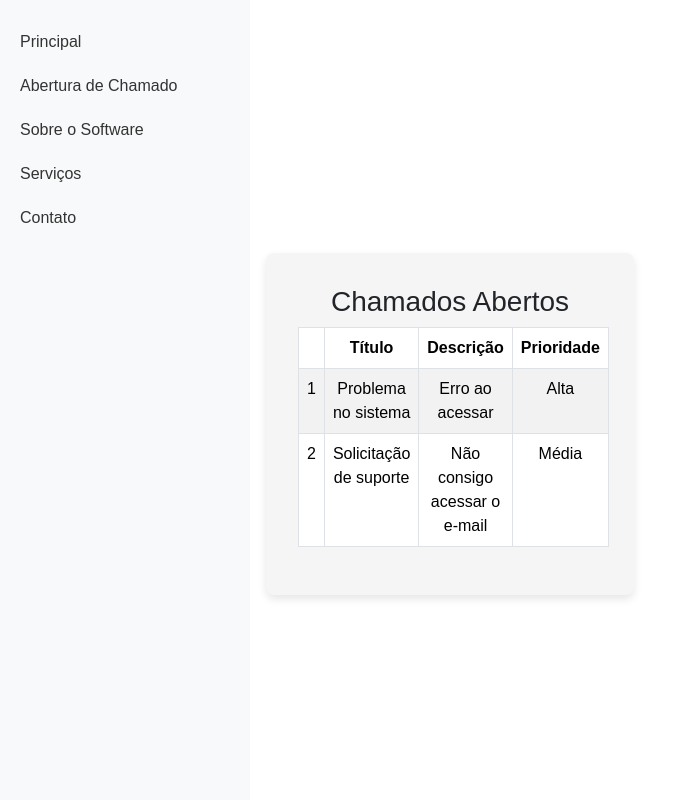
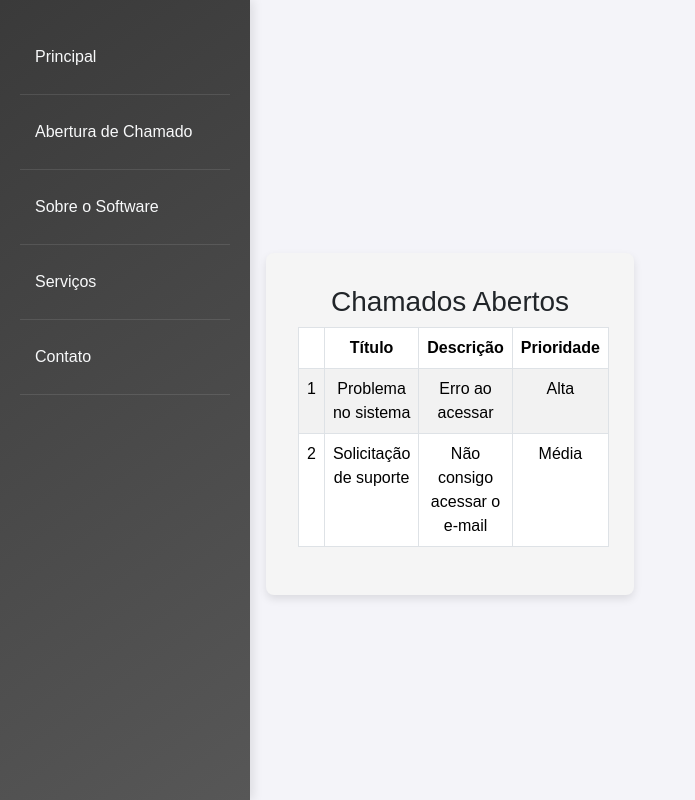
Before and after one commit to DavydeSouza/support, a React (Create React App) app in the folder support/: page /home in a window 1280 px wide. Shown: the whole page, without its empty margins (0-695 px from the left). Built offline with nearby package versions, Linux system fonts and the light colour scheme.

Commit message:
4- Visualização melhorada

```diff
--- a/support/src/styles/home.css
+++ b/support/src/styles/home.css
@@ -1,43 +1,65 @@
-/* src/components/Home.css */
 body {
     margin: 0;
-    font-family: Arial, sans-serif;
+    font-family: 'Poppins', sans-serif; /* Fonte mais moderna */
+    background-color: #f4f4f9; /* Fundo mais claro e suave */
 }
 
 #sidebar {
-    min-width: 250px; /* Largura do menu lateral */
-    height: 100vh; /* Altura total da tela */
-    padding: 20px; /* Espaçamento interno */
+    min-width: 250px;
+    height: 100vh;
+    padding: 20px;
+    background: linear-gradient(145deg, #3a3a3a, #575757); /* Gradiente para o fundo do menu */
+    box-shadow: 3px 0 10px rgba(0, 0, 0, 0.1); /* Sombra suave para dar profundidade */
+    color: #fff;
 }
 
 .sidebar-header {
     padding: 20px;
-    background: #6c757d; /* Cor do cabeçalho */
-    color: rgb(219, 207, 207);
+    background: #4e4e4e;
+    color: #f8f9fa;
+    font-size: 1.2rem;
+    font-weight: bold;
+    text-transform: uppercase;
+    letter-spacing: 2px;
+    border-bottom: 2px solid #fff;
+}
+
+.components {
+    list-style: none;
+    padding: 0;
+    margin: 0;
 }
 
 .components li {
-    padding: 10px 0;
+    padding: 15px 0;
+    border-bottom: 1px solid rgba(255, 255, 255, 0.1);
 }
 
 .components a {
-    color: #333;
+    color: #f8f9fa;
     text-decoration: none;
     display: block;
+    font-size: 1rem;
+    transition: all 0.3s ease-in-out; /* Transição suave ao passar o mouse */
+    padding: 10px 15px;
+    border-radius: 6px;
 }
 
 .components a:hover {
-    background: #bbbdbe;
-    min-width: 160px;
-    color: aliceblue;
-    border-radius: 6px; /* Cor ao passar o mouse */
+    background: rgba(255, 255, 255, 0.2); /* Fundo semitransparente */
+    color: #ffffff;
+    box-shadow: 0px 4px 10px rgba(0, 0, 0, 0.2); /* Sombra para destacar o item */
 }
 
 .menunav {
-    background-color: rgb(255, 251, 0); /* Cor do menu de navegação */
+    background-color: #ffc107; /* Tom mais quente e vibrante */
+    padding: 15px;
+    font-weight: bold;
+    text-align: center;
+    color: #343a40;
+    border-radius: 10px;
 }
 
-/* Modal styles */
 .modal {
     position: fixed;
     top: 0;
@@ -45,27 +67,46 @@ body {
     width: 100%;
     height: 100%;
     overflow: auto;
-    background-color: rgba(0, 0, 0, 0.4); /* Fundo semitransparente */
+    background-color: rgba(0, 0, 0, 0.7); /* Fundo semitransparente mais escuro */
+    display: flex;
+    justify-content: center;
+    align-items: center;
 }
 
 .modal-content {
     background-color: #fff;
-    margin: 15% auto;
-    padding: 20px;
-    border: 1px solid #888;
-    width: 80%; /* Tamanho do modal */
+    padding: 30px;
+    border-radius: 10px;
+    box-shadow: 0px 4px 20px rgba(0, 0, 0, 0.3); /* Sombra mais suave */
+    width: 60%;
 }
 
 .close {
     color: #aaa;
-    float: right;
-    font-size: 28px;
+    font-size: 24px;
     font-weight: bold;
+    cursor: pointer;
 }
 
 .close:hover,
 .close:focus {
-    color: black;
+    color: #333;
     text-decoration: none;
-    cursor: pointer;
 }
+html, body, #root {
+    height: 100%;
+    margin: 0;
+}
+
+.d-flex {
+    height: 100%;
+}
+
+.flex-fill {
+    flex: 1;
+    min-height: 100vh; /* Garantir que o main ocupe 100% da altura da viewport */
+}
+
+.p-3 {
+    padding: 1rem; /* Espaçamento já existente */
+}
```
